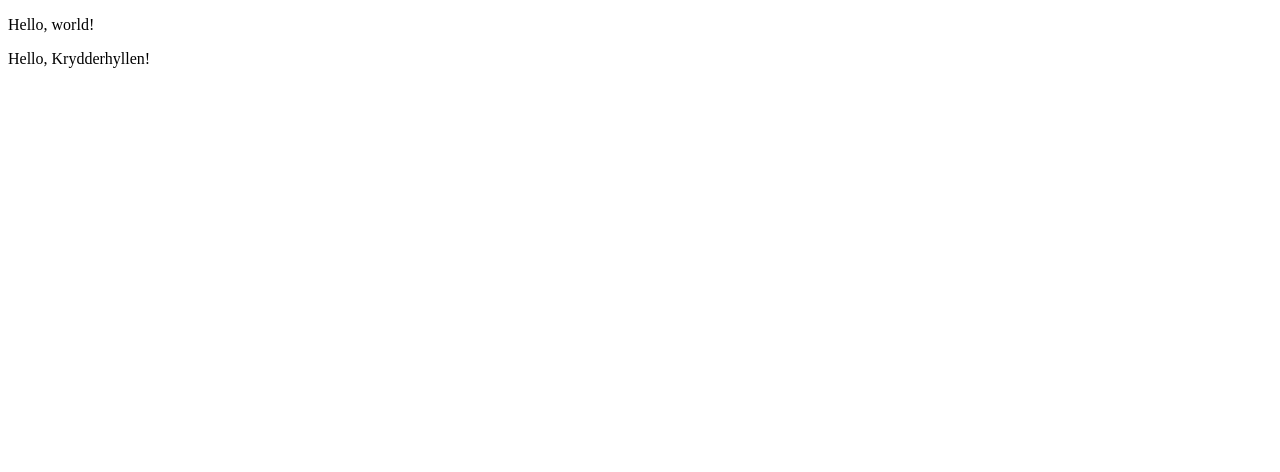
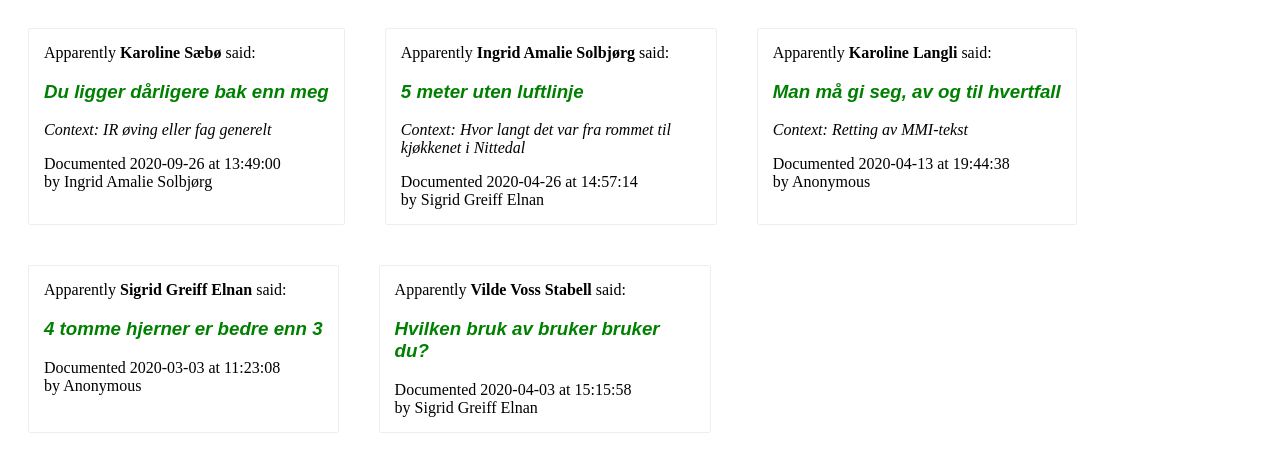
Before and after one commit to ingraso/Quotes, a React (Create React App) app: page / in a window 1280 px wide. Shown: the top 472 px of the page. Built offline with nearby package versions, Linux system fonts and the light colour scheme.

Commit message:
#3 Create Quote component

```diff
--- a/src/App.tsx
+++ b/src/App.tsx
@@ -1,10 +1,29 @@
 import React from "react";
+import { Quote } from "./components/atoms/Quote";
+import * as quoteData from "./utils/testdata.json";
 
 function App() {
+  const qoutes = [
+    quoteData.quote1,
+    quoteData.quote2,
+    quoteData.quote3,
+    quoteData.quote4,
+    quoteData.quote5,
+  ];
   return (
-    <div>
-      <p> Hello, world!</p>
-      <p>Hello, Krydderhyllen!</p>
+    <div id="quoteContainer">
+      {qoutes.map((quote) => {
+        return (
+          <Quote
+            key={quote.id}
+            content={quote.content}
+            quoted={quote.quoted}
+            author={quote.author}
+            context={quote.context}
+            timestamp={quote.timestamp}
+          />
+        );
+      })}
     </div>
   );
 }
--- /dev/null
+++ b/src/components/atoms/Quote.tsx
@@ -0,0 +1,23 @@
+import React from "react";
+import "../../styles/quotes.css";
+
+interface QuoteProps {
+  content: String;
+  quoted: String;
+  author: String;
+  context?: String;
+  timestamp: String;
+}
+
+export const Quote = (props: QuoteProps) => {
+  const timestamp = props.timestamp.split("T");
+  return (
+    <div className="quote">
+      Apparently <b>{props.quoted}</b> said:
+      <h3>{props.content}</h3>
+      {props.context ? <p className="italic">Context: {props.context}</p> : ""}
+      Documented {timestamp[0]} at {timestamp[1]} <br />
+      by {props.author}
+    </div>
+  );
+};
--- /dev/null
+++ b/src/styles/quotes.css
@@ -0,0 +1,22 @@
+#quoteContainer {
+  display: flex;
+  flex-wrap: wrap;
+}
+
+.quote {
+  border-radius: 1%;
+  border: 1px solid #eeeeee;
+  padding: 15px;
+  margin: 20px;
+  max-width: 300px;
+}
+
+h3 {
+  font-family: sans-serif;
+  font-style: italic;
+  color: green;
+}
+
+.italic {
+  font-style: italic;
+}
```
